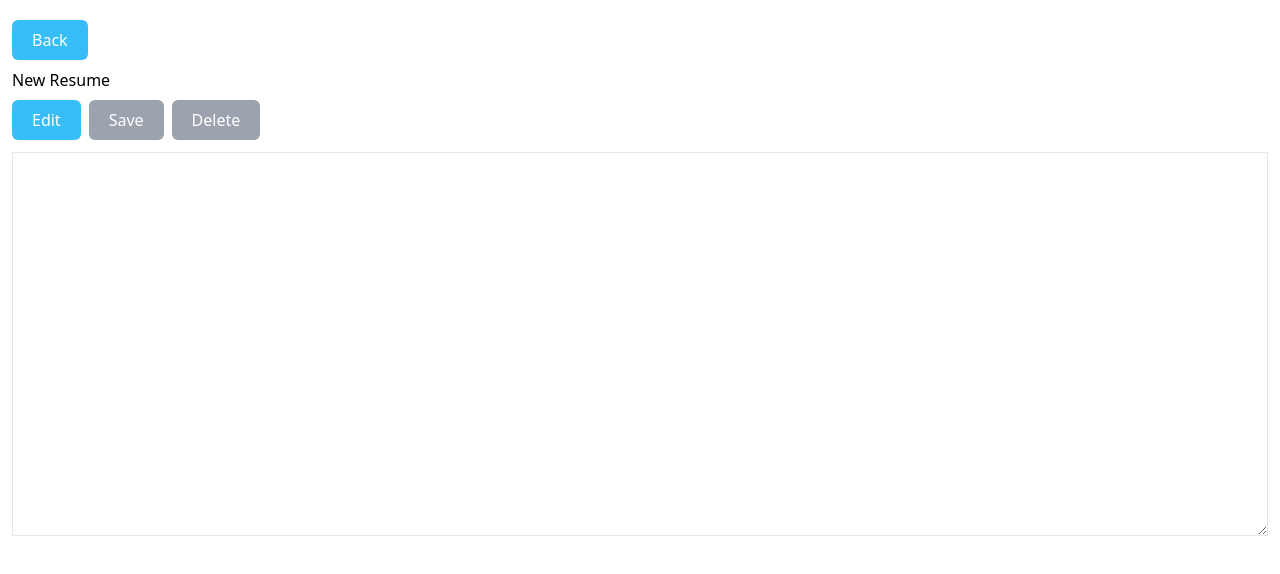
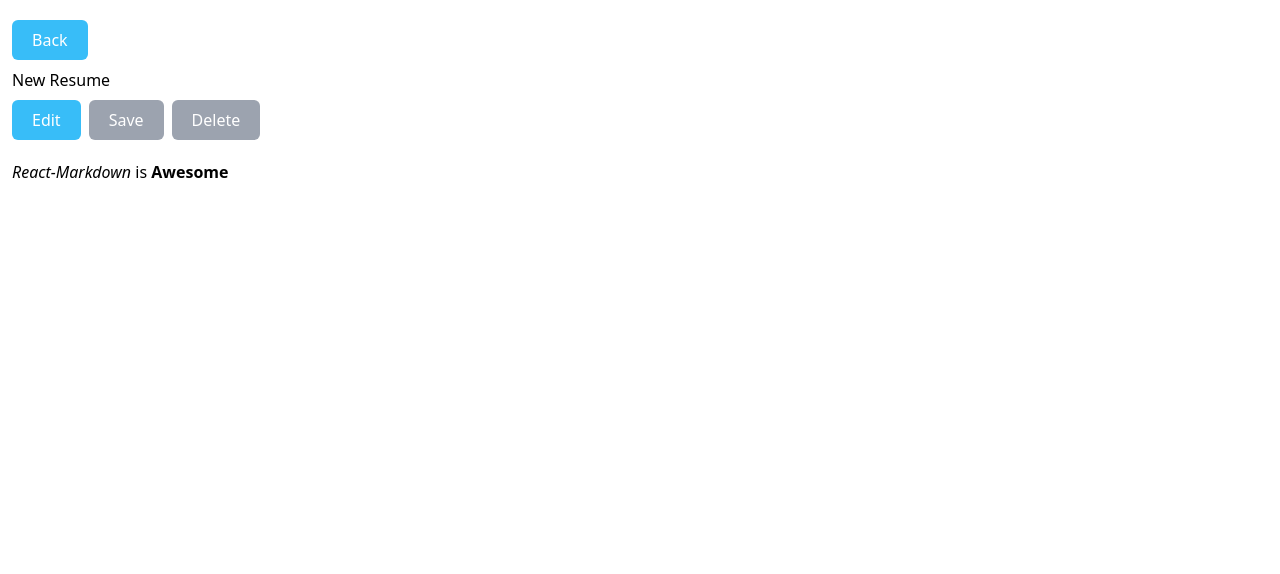
Before and after one commit to alexanderlperez/crypto-resume, a React (Create React App) app: page /listing in a window 1280 px wide. Shown: the top 574 px of the page. Built offline with nearby package versions, Linux system fonts and the light colour scheme; what ipfs-http-client would draw is missing.

Commit message:
Scaffolded previewer

```diff
--- a/package.json
+++ b/package.json
@@ -11,6 +11,7 @@
     "ipfs-http-client": "^54.0.2",
     "react": "^17.0.2",
     "react-dom": "^17.0.2",
+    "react-markdown": "^7.1.1",
     "react-router-dom": "6",
     "react-scripts": "4.0.3",
     "web-vitals": "^1.0.1"
--- a/public/styles.css
+++ b/public/styles.css
@@ -464,6 +464,14 @@ h1 {
   margin-right: 0.5rem;
 }
 
+.mt-3 {
+  margin-top: 0.75rem;
+}
+
+.mt-5 {
+  margin-top: 1.25rem;
+}
+
 .block {
   display: block;
 }
--- /dev/null
+++ b/src/ListingEditor/Preview.js
@@ -0,0 +1,10 @@
+import React, { useState, useEffect } from 'react'
+import ReactMarkdown from 'react-markdown'
+
+export const Preview = ({document}) => {
+  return (
+    <div className='mt-5'>
+      <ReactMarkdown>{document}</ReactMarkdown>
+    </div>
+  )
+}
--- a/src/ListingEditor/index.jsx
+++ b/src/ListingEditor/index.jsx
@@ -2,8 +2,11 @@ import React, { useState, useEffect } from 'react'
 import { useNavigate, useParams } from 'react-router-dom'
 import { EditableHeader } from './EditableHeader'
 import { Editor } from './Editor'
+import { Preview } from './Preview'
 import { usePrompt } from '../utils/useBlocker'
 import { PAGES } from '../constants'
+
+const DUMMY = "*React-Markdown* is **Awesome**"
 
 const STATES = { EDIT: 'Edit', PREVIEW: 'Preview' }
 
@@ -30,20 +33,12 @@ const Button = ({to='', children, className='', disabled, onClick, ...props}) =>
   )
 }
 
-const PreviewListing = () => {
-  return (
-    <div>
-      Showing Preview
-    </div>
-  )
-}
-
 export const ListingEditor = ({
-  meta = { title: 'New Resume' },
+  meta = { title: 'New Resume', origDoc: DUMMY },
   backTo = PAGES.LISTINGS,
   doInitializeNew = false, // handle setting up for adding a listing
 }) => {
-  const [curView, setCurView] = useState(STATES.EDIT)
+  const [curView, setCurView] = useState(STATES.PREVIEW)
   const [inMemoryDoc, setInMemoryDoc] = useState(meta?.origDoc)
   const [isNew, setIsNew] = useState(doInitializeNew)
   const [hasEdits, setHasEdits] = useState(false)
@@ -58,8 +53,10 @@ export const ListingEditor = ({
     setIsNew(false)
   }
 
+  const inverseEditorState = (cur) => cur === STATES.EDIT ? STATES.PREVIEW : STATES.EDIT
+
   const toggleCurView = () => {
-    setCurView(curView === STATES.EDIT ? STATES.PREVIEW : STATES.EDIT)
+    setCurView(inverseEditorState(curView))
   }
 
   // dEBUG
@@ -96,7 +93,7 @@ export const ListingEditor = ({
           onClick={toggleCurView}
           className='mr-2'
         >
-          {curView}
+          {inverseEditorState(curView)}
         </Button>
 
         <Button
@@ -118,7 +115,7 @@ export const ListingEditor = ({
 
       {curView === STATES.EDIT
         ? <Editor doc={inMemoryDoc} />
-        : <PreviewListing document={inMemoryDoc} />
+        : <Preview document={inMemoryDoc} />
       }
     </div>
   )
```
Also changed, not shown: 1 other file (tests, documents, lock files or other folders).
